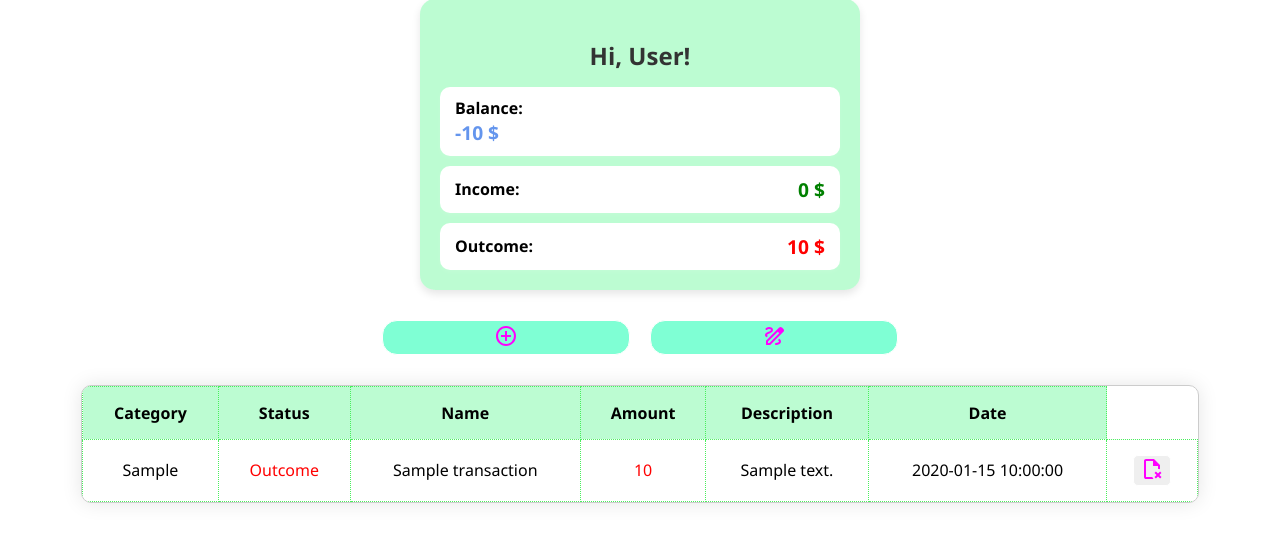
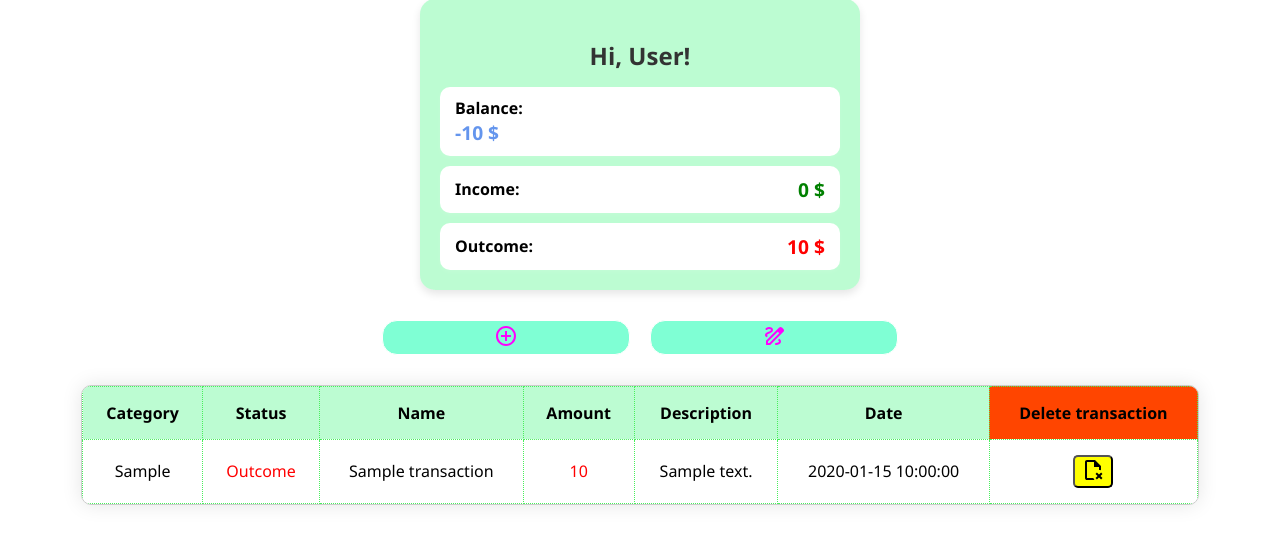
Before and after one commit to Otabekkk/Finances_Flask, a Flask app: page / in a window 1280 px wide. Shown: the part 107-651 px from the top of the page. Run offline with Flask 3, Linux system fonts and the light colour scheme; tables that the repository leaves empty hold one stand-in row (values such as "Sample post"); some web fonts are replaced.

Commit message:
Some changes

```diff
--- a/app.py
+++ b/app.py
@@ -11,6 +11,7 @@ app.secret_key = secrets.token_hex(16)
 db.init_app(app)
 
 
+
 @app.route('/')
 def index() -> render_template:
     transactions = Transaction.query.order_by(Transaction.date_added.desc()).all()
@@ -20,6 +21,8 @@ def index() -> render_template:
     return render_template('index.html', transactions = transactions, balance = balance, income = income, outcome = outcome)
 
 
+
+# Добавление транзакции
 @app.route('/add', methods = ['GET', 'POST'])
 def add_transaction():
     if request.method  == 'POST':
@@ -38,6 +41,28 @@ def add_transaction():
     return render_template('index.html')
 
 
+@app.route('/edit/<int:id>', methods = ['GET', 'POST'])
+def edit_transaction(id):
+    transaction = Transaction.query.get(id)
+
+    if not transaction:
+        return 'Transaction not found!', 404
+
+    if request.method =='POST':
+        transaction.status = request.form.get('status')
+        transaction.category = request.form.get('category')
+        transaction.name = request.form.get('name')
+        transaction.amount = request.form.get('amount')
+        transaction.description = request.form.get('description')
+        transaction.date_added = datetime.now()
+
+        db.session.commit()
+        return redirect('/')
+
+    return redirect('/')
+
+
+# Удаление транзакции
 @app.route('/delete/<int:id>', methods = ['GET', 'POST'])
 def delete_transaction(id):
     transaction = Transaction.query.get_or_404(id)
--- a/templates/index.html
+++ b/templates/index.html
@@ -52,6 +52,7 @@
                 <th>Amount</th>
                 <th>Description</th>
                 <th>Date</th>
+                <th style="background-color: #ff4500">Delete transaction</th>
             </tr>
             {% for transaction in transactions %}
             <tr>
@@ -63,7 +64,7 @@
                 <td>{{ transaction.date_added.strftime('%Y-%m-%d %H:%M:%S') }}</td>
                 <td>
                     <form action="{{ url_for('delete_transaction', id = transaction.id) }}", method="POST">
-                        <button type="submit" style="border: 1px solid white; border-radius: 5px;" onclick="return confirm('Are you sure you want to delete this transaction?');"><svg xmlns="http://www.w3.org/2000/svg" height="24px" viewBox="0 -960 960 960" width="24px" fill="#ff00ff"><path d="M240-800v200-200 640-9.5 9.5-640Zm0 720q-33 0-56.5-23.5T160-160v-640q0-33 23.5-56.5T240-880h320l240 240v174q-19-7-39-10.5t-41-3.5v-120H520v-200H240v640h254q8 23 20 43t28 37H240Zm396-20-56-56 84-84-84-84 56-56 84 84 84-84 56 56-83 84 83 84-56 56-84-83-84 83Z"/></svg></button>
+                        <button style="cursor: pointer; background-color: #ffff00; border-radius: 5px;" type="submit" onclick="return confirm('Are you sure you want to delete this transaction?');"><svg xmlns="http://www.w3.org/2000/svg" height="24px" viewBox="0 -960 960 960" width="24px" fill="balck"><path d="M240-800v200-200 640-9.5 9.5-640Zm0 720q-33 0-56.5-23.5T160-160v-640q0-33 23.5-56.5T240-880h320l240 240v174q-19-7-39-10.5t-41-3.5v-120H520v-200H240v640h254q8 23 20 43t28 37H240Zm396-20-56-56 84-84-84-84 56-56 84 84 84-84 56 56-83 84 83 84-56 56-84-83-84 83Z"/></svg></button>
                     </form>
                 </td>
             </tr>
```
Also changed, not shown: static/style.css (line endings or trailing spaces).
